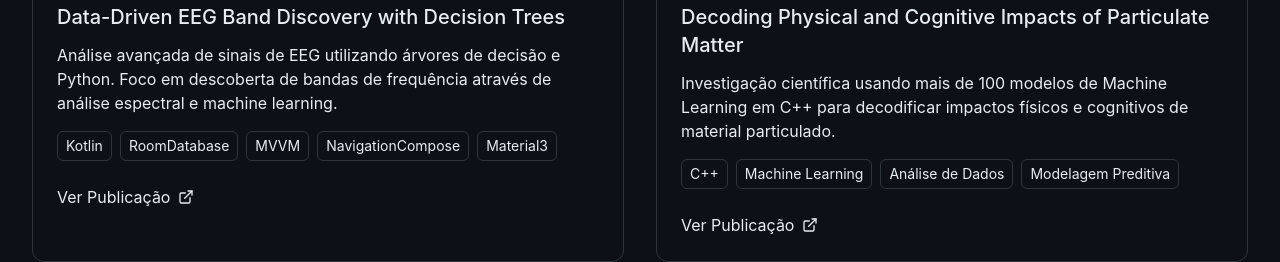
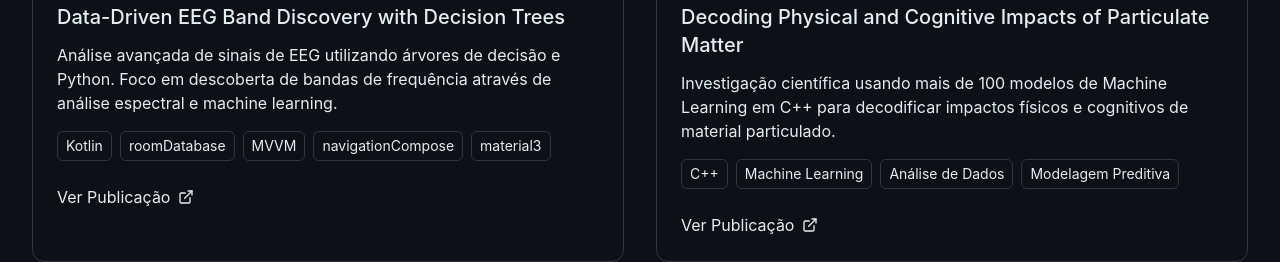
Before and after one commit to Anibal-Rosario-Joao/anibaldev.github.io, a React (Vite) app: page / in a window 1280 px wide. Shown: the part 1520-1782 px from the top of the page. Built offline with nearby package versions, Linux system fonts and the light colour scheme.

Commit message:
Normalize technology names in project1
Updated technology names to use lowercase for consistency.

```diff
--- a/src/app/components/ProjectsSection.tsx
+++ b/src/app/components/ProjectsSection.tsx
@@ -9,7 +9,7 @@ export function ProjectsSection() {
     {
       title: t('project1Title'),
       description: t('project1Description'),
-      technologies: ['Kotlin', t('RoomDatabase'),'MVVM', t('NavigationCompose'), t('Material3')],
+      technologies: ['Kotlin', t('roomDatabase'),'MVVM', t('navigationCompose'), t('material3')],
       icon: Brain,
       link: 'https://github.com/Anibal-Rosario-Joao/Loteria/tree/master',
     },
```
